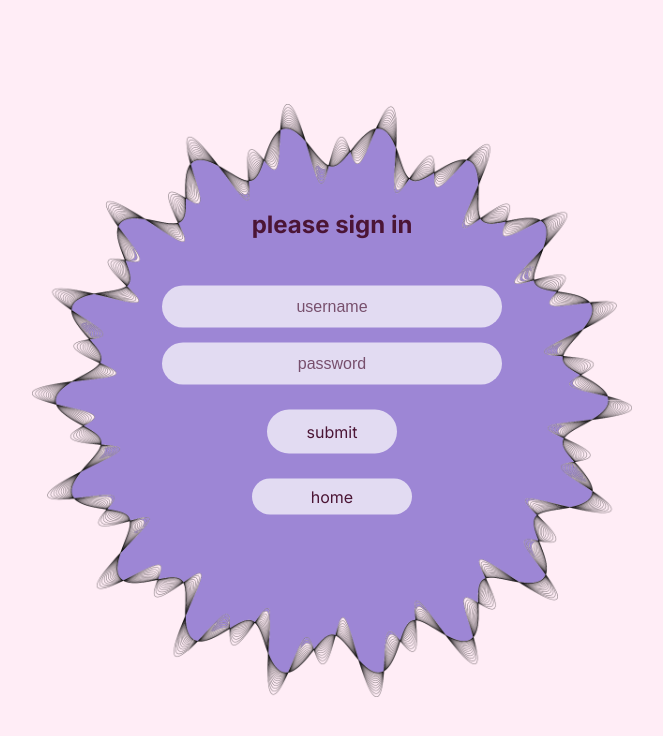
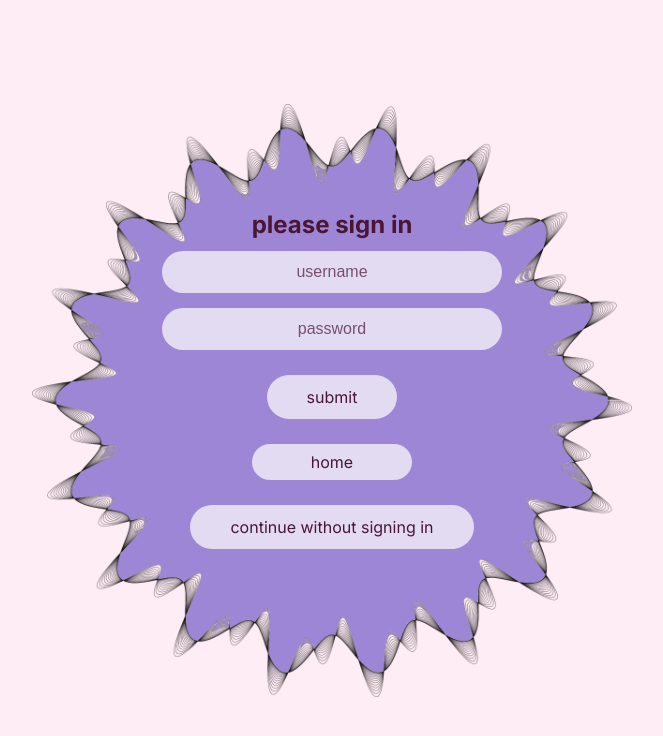
Before and after one commit to Rc61037/Thetawaves, a Next.js app in the folder thetawaves-next/: page /signin in a window 1280 px wide. Shown: the top 736 px of the page, without its empty margins (308-971 px from the left). Built offline with nearby package versions, Linux system fonts and the light colour scheme; a web font is replaced by a local one.

Commit message:
feat: add non-auth navigation and sign-up routing

```diff
--- a/thetawaves-next/src/app/nonauth/page.tsx
+++ b/thetawaves-next/src/app/nonauth/page.tsx
@@ -1,8 +1,11 @@
 'use client';
 import React from "react";
+import { useRouter } from "next/navigation";
 
 const NonAuth = () => {
-const trendingSongs = [
+  const router = useRouter();
+
+  const trendingSongs = [
     "Attack",
     "Dreaming",
     "Stealing Society",
@@ -20,7 +23,7 @@
         <div className="w-full bg-[#9D86D5] py-4 flex justify-between items-center">
           <h1 className="text-[#4B1535] text-4xl font-serif px-8">THETAWAVES</h1>
           <button
-            //onClick={alert('clicked')}
+            onClick={() => router.push('/signup')}
             className="submit-button px-8"
           >
             sign up
--- a/thetawaves-next/src/app/signin/page.tsx
+++ b/thetawaves-next/src/app/signin/page.tsx
@@ -109,6 +109,14 @@
           >
             home
           </button>
+          {/* Button to access non-auth page */}
+          <button
+            type="button"
+            onClick={() => router.push('/nonauth')}
+            className="submit-button mt-4"
+          >
+            continue without signing in
+          </button>
         </form>
       </div>
     </div>
```
